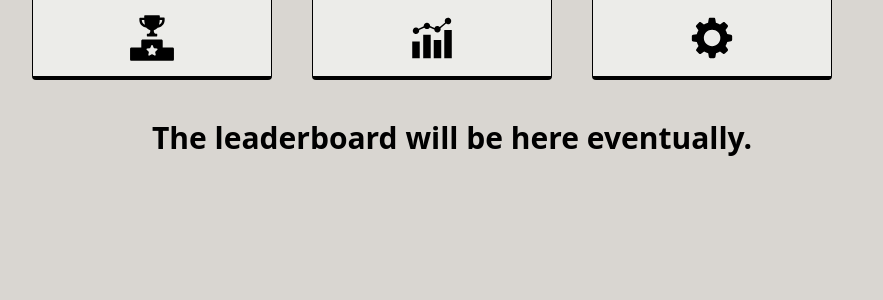
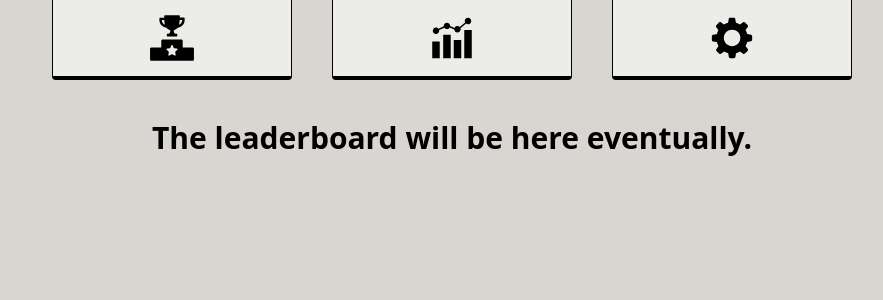
Before and after one commit to PotterJam/pRanked, a SvelteKit app in the folder frontend/: page / in a window 1280 px wide. Shown: the top 300 px of the page, without its empty margins (188-1071 px from the left). Built offline with nearby package versions, Linux system fonts and the light colour scheme.

Commit message:
Center nav

```diff
--- a/frontend/src/components/nav.svelte
+++ b/frontend/src/components/nav.svelte
@@ -16,7 +16,7 @@
             <img src={graph} class="h-12 w-12" alt="Graph icon" />
         </button>
     </a>
-    <a href="/configure" class="flex justify-center navbut mr-5 sm:mr-10">
+    <a href="/configure" class="flex justify-center navbut">
         <button on:click={() => {}}>
             <img src={cog} class="h-12 w-12" alt="Settings icon" />
         </button>
```
